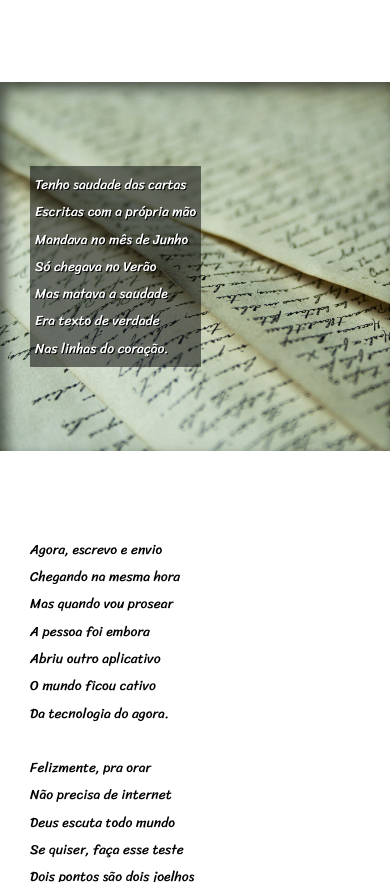
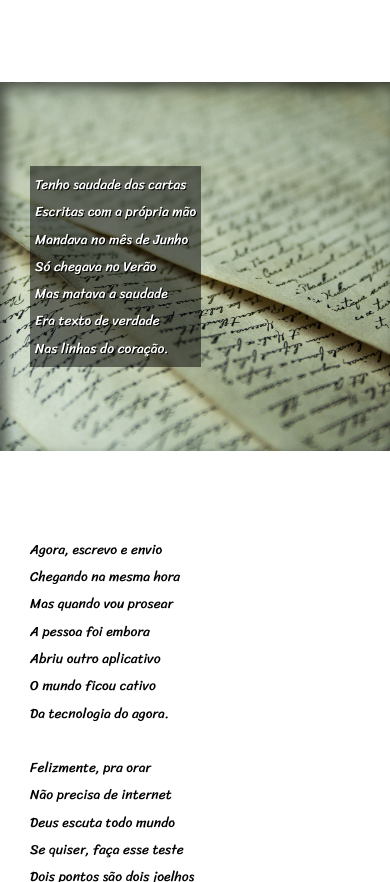
Before and after one commit to felipearauujo7/projeto-cordel, a plain HTML site: page index.html in a window 390 px wide. Shown: the part 1437-2319 px from the top of the page. Drawn offline with Linux system fonts and the light colour scheme.

Commit message:
projeto finalizado

```diff
--- a/estilo/style.css
+++ b/estilo/style.css
@@ -66,12 +66,6 @@ section > p {
     color: black;
 }
 
-@media (max-width: 768px) {
-    .imagem {
-        background-attachment: scroll;
-    }
-}
-
 .imagem {
     background-color: rgb(51, 51, 51);
     color: white;
@@ -95,6 +89,7 @@ section > p {
 
 #img02 {
     background-image: url("../imagens/background002.jpg");
+    background-position: center center;
 
 }
 
```
